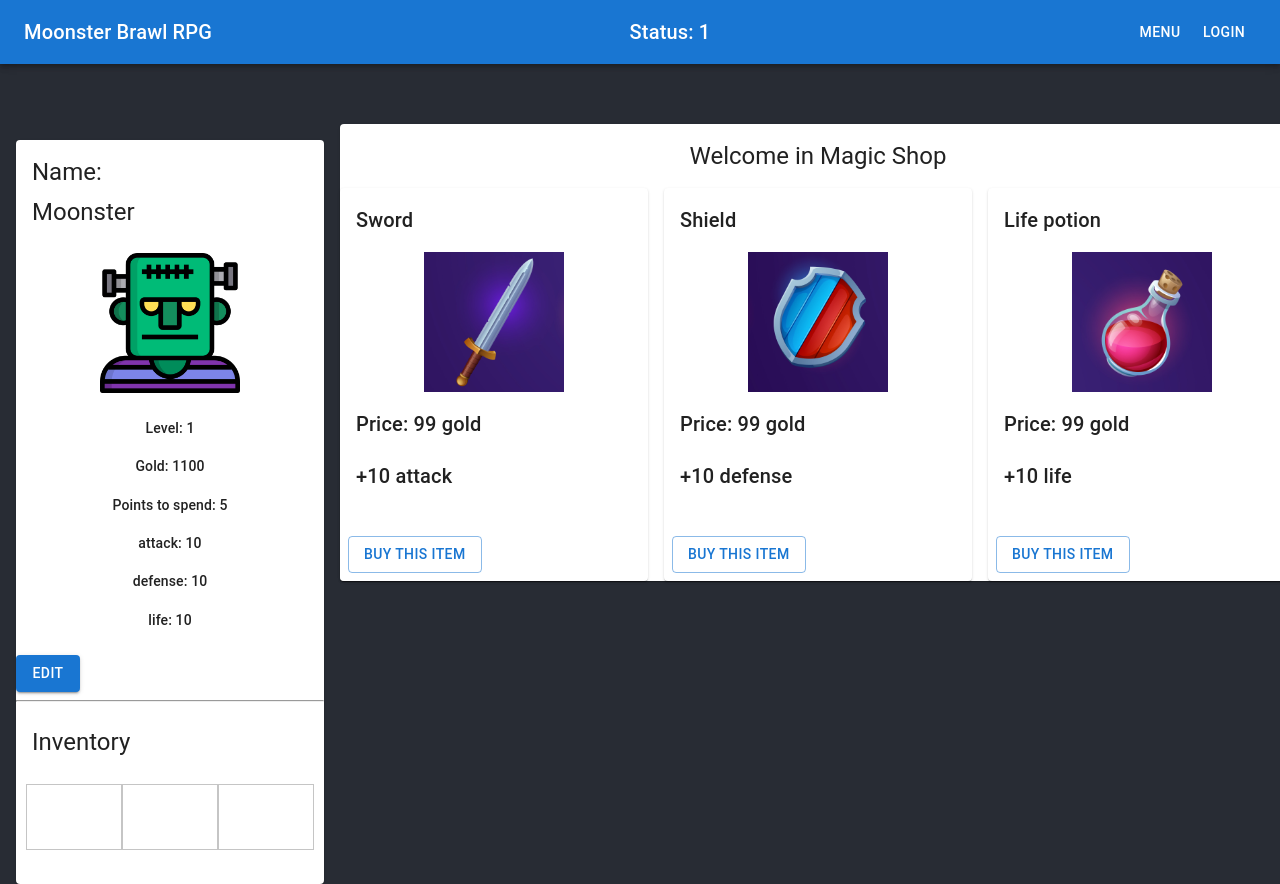
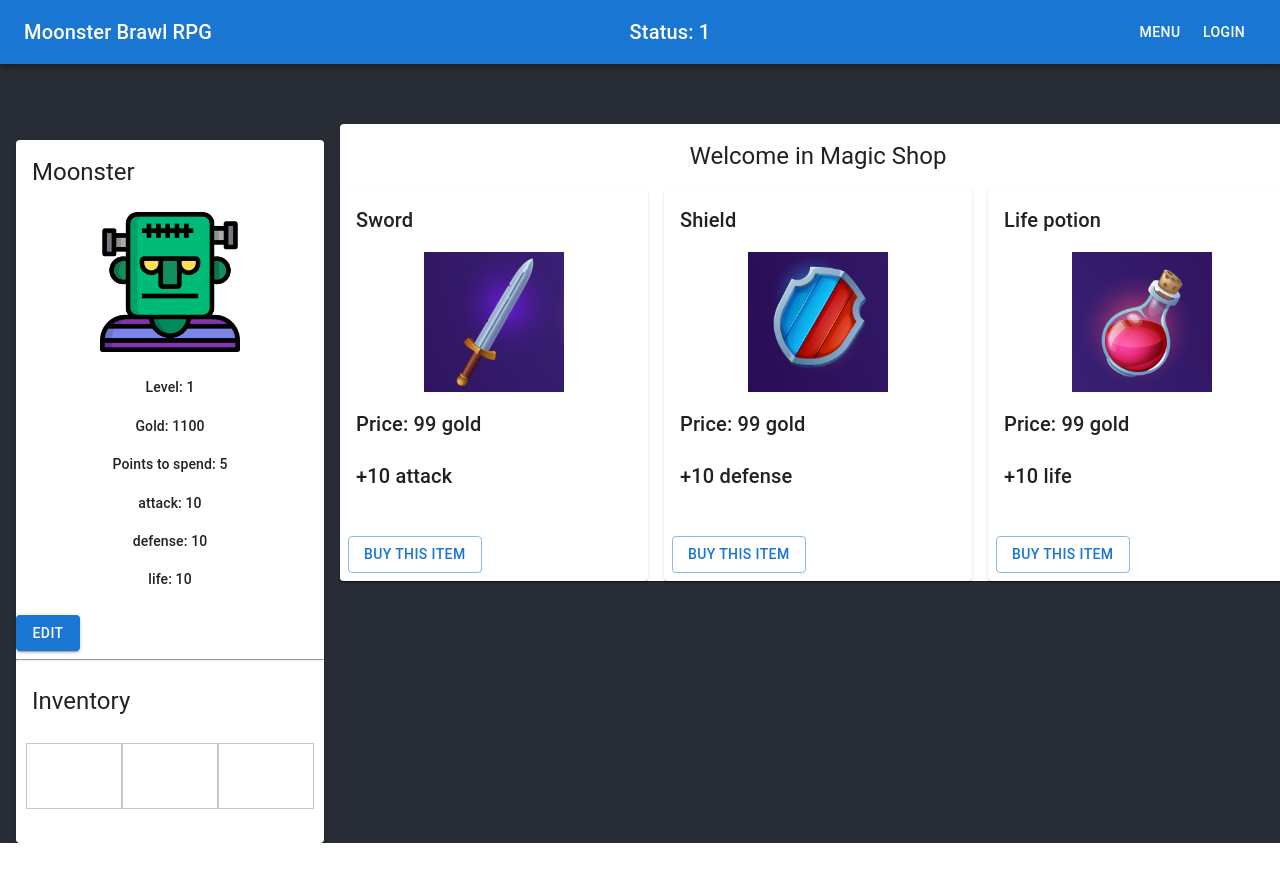
Before and after one commit to AndKorbiel/moonsters-brawl-rpg, a React (Create React App) app in the folder client/: page / in a window 1280 px wide. Both pictures are taken after a click on the item "New Game". After the commit the page ends 843 px from the top, so only its background shows below. Built offline with nearby package versions, Linux system fonts and the light colour scheme.

Commit message:
Oponent card functionalites

```diff
--- a/client/src/App.js
+++ b/client/src/App.js
@@ -9,10 +9,10 @@ import ShopCard from "./components/ShopCard";
 import Navbar from "./components/Navbar";
 import MainMenu from "./components/MainMenu";
 import Grid from '@mui/material/Grid';
+import OpponentCard from "./components/OpponentCard";
 
 class App extends React.Component {
     handleGameStatus = status => {
-        console.log(status)
         if (status === 1) {
             this.props.startGame()
         }
@@ -28,12 +28,30 @@ class App extends React.Component {
                         <Grid item xs={12}>
                             <MainMenu action={this.handleGameStatus} gameStarted={this.props.gameStarted} options={this.props.menuOptions} />
                         </Grid>
-                        : <><Grid item xs={12} lg={3}>
+                        : ''
+                    }
+                    {this.props.statusCode === 1 ?
+                        <><Grid item xs={12} lg={3}>
+                            <CharacterCard />
+                        </Grid>
+                            <Grid item xs={12} lg={9}>
+                                <ShopCard />
+                            </Grid></>
+                        : ''
+                    }
+                    {this.props.statusCode === 2 ?
+                        <>
+                            <Grid item xs={12} lg={3}>
                                 <CharacterCard />
                             </Grid>
-                        <Grid item xs={12} lg={9}>
-                            <ShopCard />
-                        </Grid></>
+                            <Grid item xs={12} lg={6}>
+                                <ShopCard />
+                            </Grid>
+                            <Grid item xs={12} lg={3}>
+                                <OpponentCard />
+                            </Grid>
+                        </>
+                        : ''
                     }
 
                 </Grid>
--- a/client/src/components/CharacterCardContainer.js
+++ b/client/src/components/CharacterCardContainer.js
@@ -111,6 +111,7 @@ class CharacterCardContainer extends React.Component {
                 handleSave={this.handleSave}
                 handleDropItem={this.handleDropItem}
                 setStatusCode={this.props.setStatusCode}
+                statusCode={this.props.statusCode}
             />
         )
     }
@@ -119,7 +120,8 @@ class CharacterCardContainer extends React.Component {
 
 const mapStateToProps = state => {
     return {
-        character: state.character
+        character: state.character,
+        statusCode: state.game.statusCode
     }
 }
 
--- a/client/src/components/CharacterCardDisplay.js
+++ b/client/src/components/CharacterCardDisplay.js
@@ -19,16 +19,13 @@ export default function CharacterCardDisplay(props) {
     return (
         <Card sx={{ maxWidth: 345 }}>
             <CardContent>
-                <Typography gutterBottom variant="h5" component="div">
-                    Name:
-                </Typography>
                 {props.character.isEditing ?
                     <TextField
                         error={props.validation.name}
                         helperText={!props.validation.name ? "" : "Name be at least 2 characters long"}
                         defaultValue={props.character.name}
                         id="outlined-basic"
-                        label={props.character.name}
+                        label="Your name"
                         onChange={e => props.handleNameChange(e)} variant="outlined"
                     />
                     :
@@ -89,9 +86,11 @@ export default function CharacterCardDisplay(props) {
             </CardActions>
             {props.character.isEditing ?
                 <Button variant="contained" onClick={() => props.handleSave()}>Save</Button>
-                : <Button variant="contained" onClick={() => props.handleEditMode(true)}>Edit</Button>
+                : props.statusCode === 1 ?
+                    <Button variant="contained" onClick={() => props.handleEditMode(true)}>Edit</Button>
+                    : ''
             }
-            {!props.character.isEditing && props.points === 0 ?
+            {!props.character.isEditing && props.statusCode === 1 && props.points === 0 ?
                 <Button variant="contained" color="error" onClick={() => props.setStatusCode(2)}>Start game</Button>
                 : ''
             }
--- /dev/null
+++ b/client/src/components/OpponentCard.js
@@ -0,0 +1,51 @@
+import {connect} from 'react-redux'
+
+// material-ui
+import Card from '@mui/material/Card';
+import CardActions from '@mui/material/CardActions';
+import CardContent from '@mui/material/CardContent';
+import CardMedia from '@mui/material/CardMedia';
+import Typography from '@mui/material/Typography';
+
+function OpponentCard(props) {
+    return (
+        <Card sx={{ maxWidth: 345 }}>
+            <CardContent>
+                    <Typography gutterBottom variant="h5" component="div">
+                        {props.opponent.name}
+                    </Typography>
+            </CardContent>
+            <CardMedia
+                component="img"
+                height="140"
+                image={props.opponent.image}
+            />
+            <CardActions className="stats">
+                <ul>
+                    <li>
+                        <Typography variant="h6">
+                            Level: {props.opponent.level}
+                        </Typography>
+                    </li>
+                    {props.opponent.stats.map(el => {
+                        return (
+                            <li key={el.name}>
+                                <Typography variant="h6">
+                                    {el.name}: {el.value}
+                                </Typography>
+                            </li>
+                        )
+                    })}
+                </ul>
+            </CardActions>
+        </Card>
+    )
+}
+
+const mapStateToProps = state => {
+    return {
+        opponent: state.opponent
+    }
+}
+
+export default connect(mapStateToProps, null)(OpponentCard)
--- a/client/src/redux/reducers/index.js
+++ b/client/src/redux/reducers/index.js
@@ -1,10 +1,12 @@
 import game from "./game";
 import character from "./character";
 import shop from './shop';
+import opponent from './opponent';
 import { combineReducers } from 'redux'
 
 export default combineReducers({
     game,
     character,
-    shop
+    shop,
+    opponent
 })
--- /dev/null
+++ b/client/src/redux/reducers/opponent.js
@@ -0,0 +1,14 @@
+const initialState = {
+    name: 'Moonster',
+    level: 1,
+    image: 'assets/images/frank.png',
+    stats: [
+        {name: 'attack', value: 10},
+        {name: 'defense', value: 10},
+        {name: 'life', value: 10},
+    ],
+}
+
+export default function opponent(state = initialState, action) {
+    return state
+}
```
